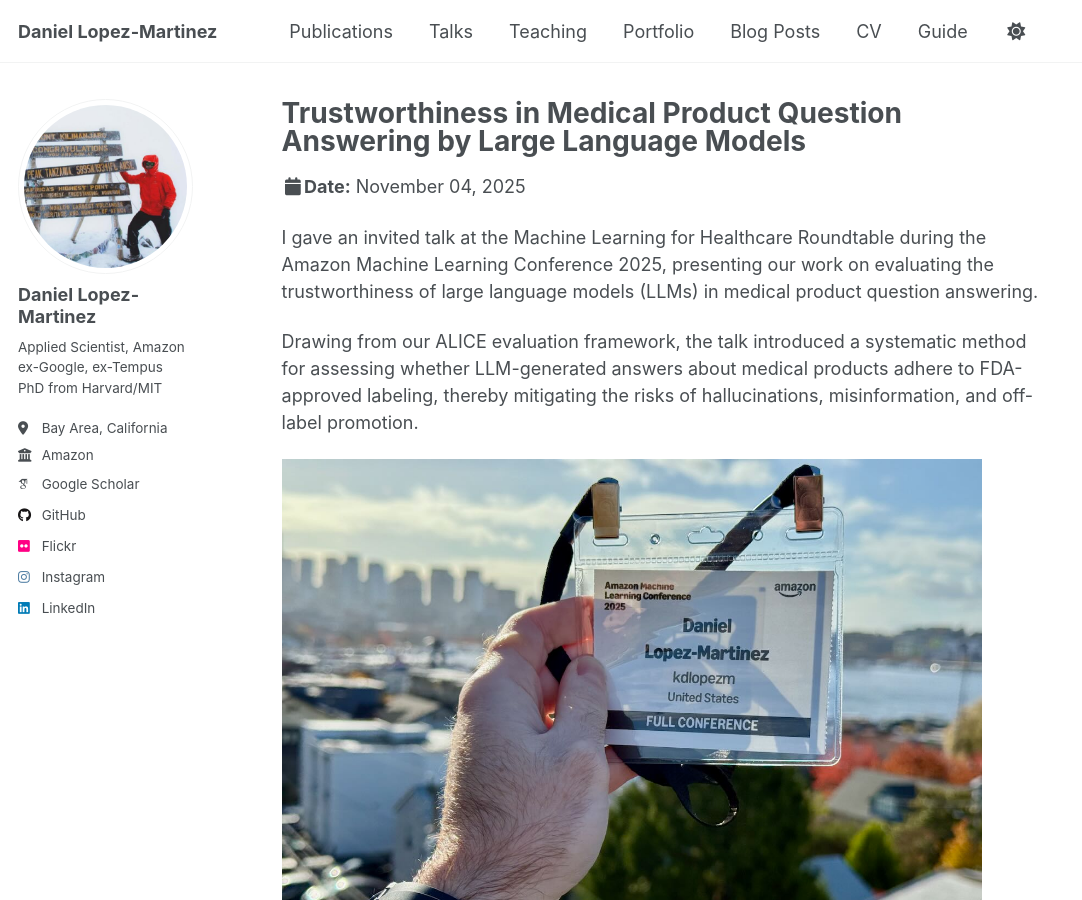
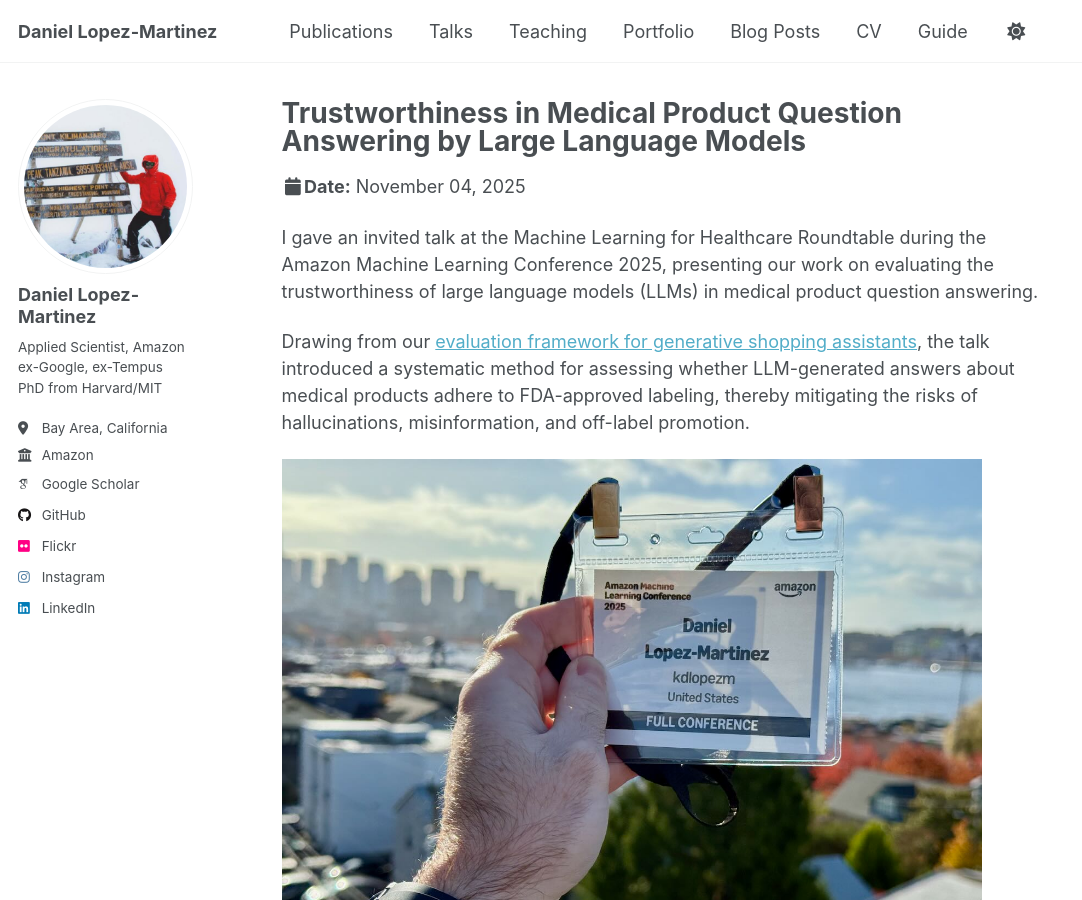
Before and after one commit to daniel-lopezmartinez/daniel-lopezmartinez.github.io, a Jekyll site: the page built from _talks/2025-11-04-talk-amlc.md, in a window 1280 px wide and 900 px high. Shown: the whole window, without its empty margins (0-1082 px from the left). Built offline with Jekyll 4.4.1, drawn with Linux system fonts in a browser that asks for light colours; some web fonts are replaced; a script that is not in the unit is left out.

Commit message:
added hyperlink

```diff
--- a/_talks/2025-11-04-talk-amlc.md
+++ b/_talks/2025-11-04-talk-amlc.md
@@ -10,6 +10,6 @@ location: "Seattle, WA, USA"
 
 I gave an invited talk at the Machine Learning for Healthcare Roundtable during the Amazon Machine Learning Conference 2025, presenting our work on evaluating the trustworthiness of large language models (LLMs) in medical product question answering.
 
-Drawing from our ALICE evaluation framework, the talk introduced a systematic method for assessing whether LLM-generated answers about medical products adhere to FDA-approved labeling, thereby mitigating the risks of hallucinations, misinformation, and off-label promotion.
+Drawing from our [evaluation framework for generative shopping assistants](https://daniellopezmartinez.com/portfolio/alice/), the talk introduced a systematic method for assessing whether LLM-generated answers about medical products adhere to FDA-approved labeling, thereby mitigating the risks of hallucinations, misinformation, and off-label promotion.
 
 <img src='/images/blog/2025-11-07-amlc.jpeg' width="700" height="400">
```
